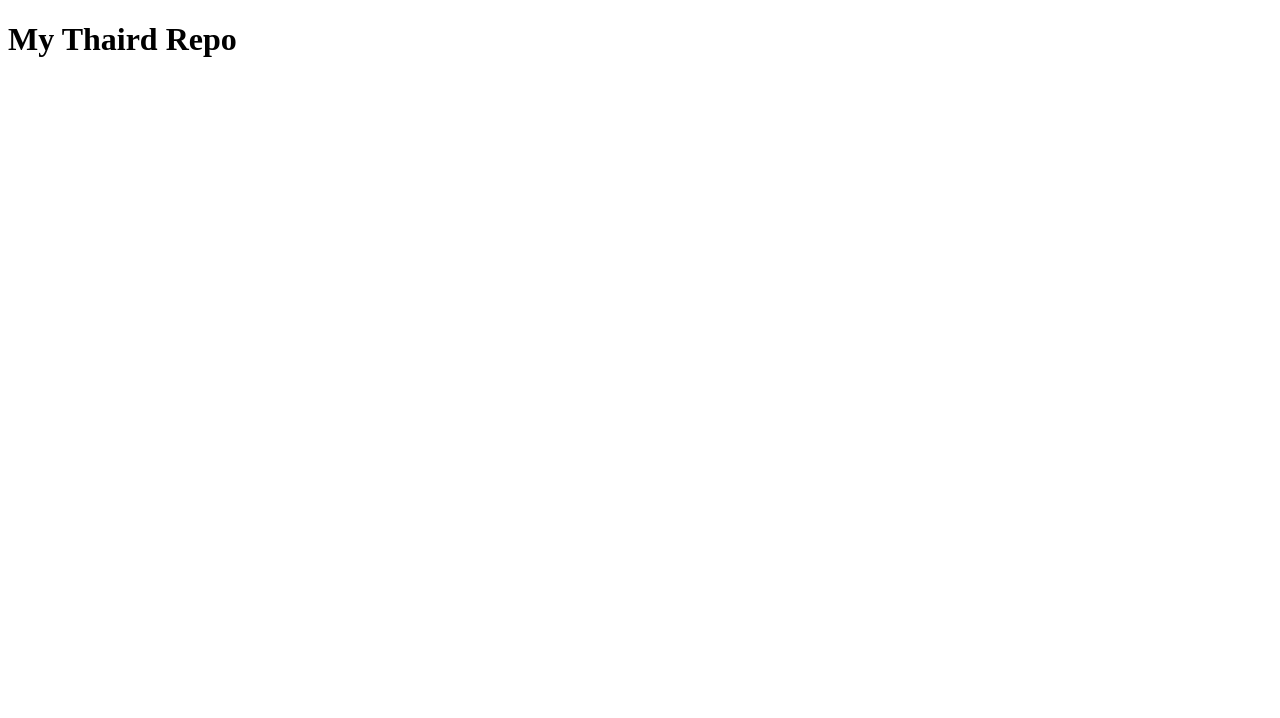
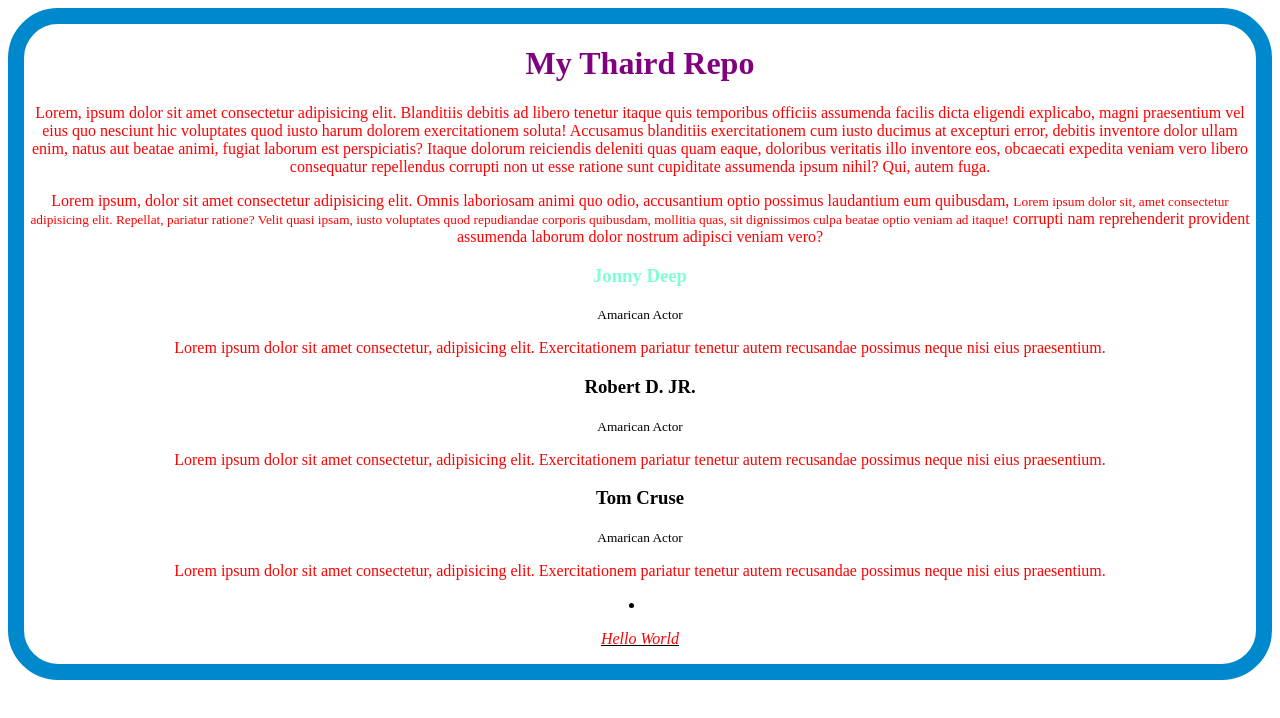
Before and after one commit to sheikhroman/my-third-repo, a plain HTML site: page index.html in a window 1280 px wide. Drawn offline with Linux system fonts and the light colour scheme.

Commit message:
new text and css

```diff
--- a/index.html
+++ b/index.html
@@ -4,9 +4,40 @@
     <meta charset="UTF-8">
     <meta http-equiv="X-UA-Compatible" content="IE=edge">
     <meta name="viewport" content="width=device-width, initial-scale=1.0">
+    <link rel="stylesheet" href="style.css">
     <title>Document</title>
 </head>
 <body>
     <h1>My Thaird Repo</h1>
+    <p>Lorem, ipsum dolor sit amet consectetur adipisicing elit. Blanditiis debitis ad libero tenetur itaque quis temporibus officiis assumenda facilis dicta eligendi explicabo, magni praesentium vel eius quo nesciunt hic voluptates quod iusto harum dolorem exercitationem soluta! Accusamus blanditiis exercitationem cum iusto ducimus at excepturi error, debitis inventore dolor ullam enim, natus aut beatae animi, fugiat laborum est perspiciatis? Itaque dolorum reiciendis deleniti quas quam eaque, doloribus veritatis illo inventore eos, obcaecati expedita veniam vero libero consequatur repellendus corrupti non ut esse ratione sunt cupiditate assumenda ipsum nihil? Qui, autem fuga.</p>
+    <p>Lorem ipsum, dolor sit amet consectetur adipisicing elit. Omnis laboriosam animi quo odio, accusantium optio possimus laudantium eum quibusdam, <small>Lorem ipsum dolor sit, amet consectetur adipisicing elit. Repellat, pariatur ratione? Velit quasi ipsam, iusto voluptates quod repudiandae corporis quibusdam, mollitia quas, sit dignissimos culpa beatae optio veniam ad itaque!</small> corrupti nam reprehenderit provident assumenda laborum dolor nostrum adipisci veniam vero?</p>
+    <div class="container">
+        <div class="div1">
+            <h3>Jonny Deep</h3>
+            <small>Amarican Actor</small>
+            <p>Lorem ipsum dolor sit amet consectetur, adipisicing elit. Exercitationem pariatur tenetur autem recusandae possimus neque nisi eius praesentium.</p>
+        </div>
+
+        <div class="div2">
+            <h3>Robert D. JR.</h3>
+            <small>Amarican Actor</small>
+            <p>Lorem ipsum dolor sit amet consectetur, adipisicing elit. Exercitationem pariatur tenetur autem recusandae possimus neque nisi eius praesentium.</p>
+        </div>
+
+        <div class="div3">
+            <h3>Tom Cruse</h3>
+            <small>Amarican Actor</small>
+            <p>Lorem ipsum dolor sit amet consectetur, adipisicing elit. Exercitationem pariatur tenetur autem recusandae possimus neque nisi eius praesentium.</p>
+        </div>
+    </div>
+    <div class="box">
+        <u>
+            <li>
+                <i>
+                    <p>Hello World</p>
+                </i>
+            </li>
+        </u>
+    </div>
 </body>
 </html>
--- /dev/null
+++ b/style.css
@@ -0,0 +1,14 @@
+body{
+    text-align: center;
+    border: 16px solid #08c;
+    border-radius: 50px;
+}
+h1{
+    color: purple;
+}
+p{
+    color: red;
+}
+.container .div1 h3{
+    color: aquamarine;
+}
```
